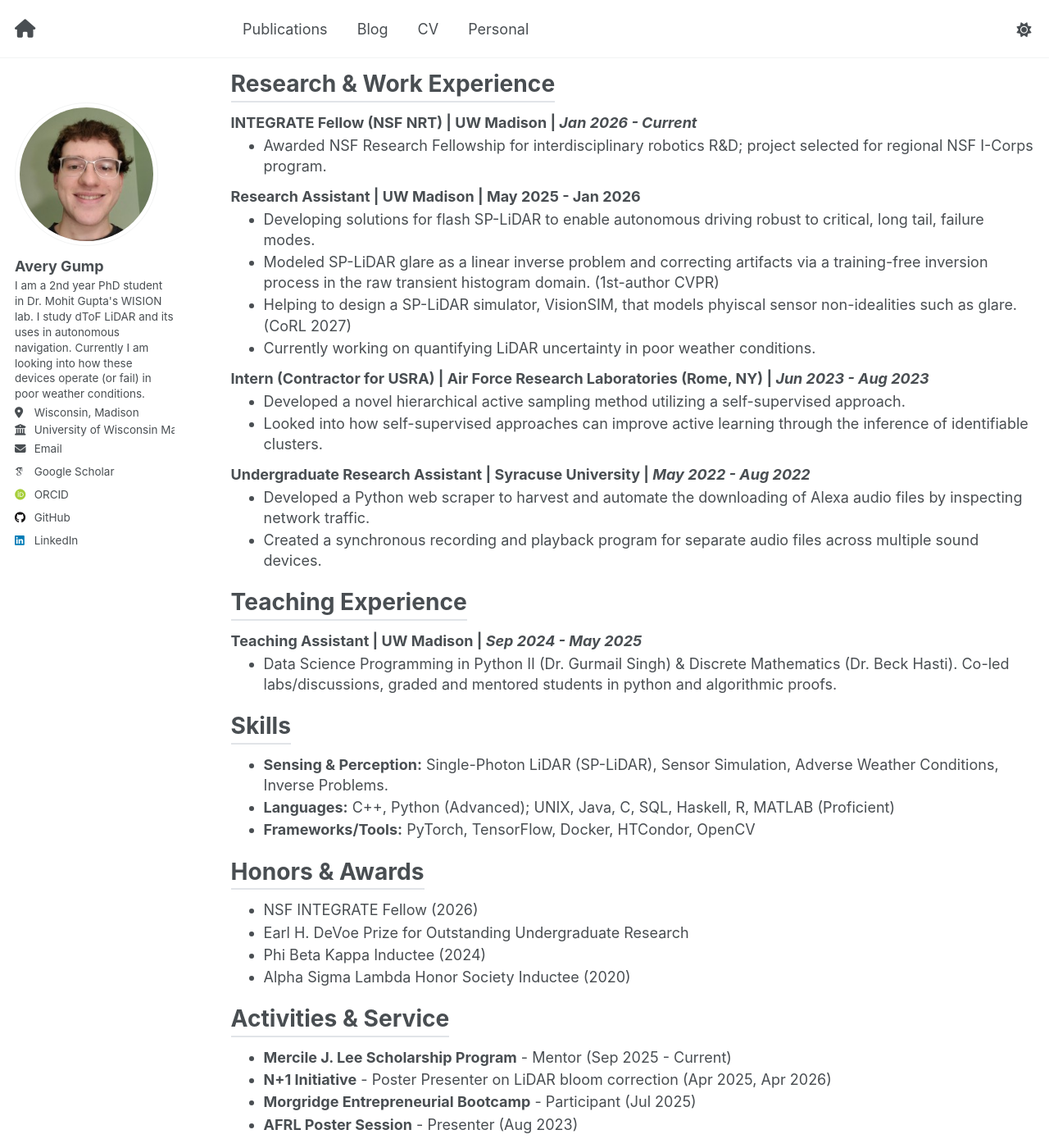
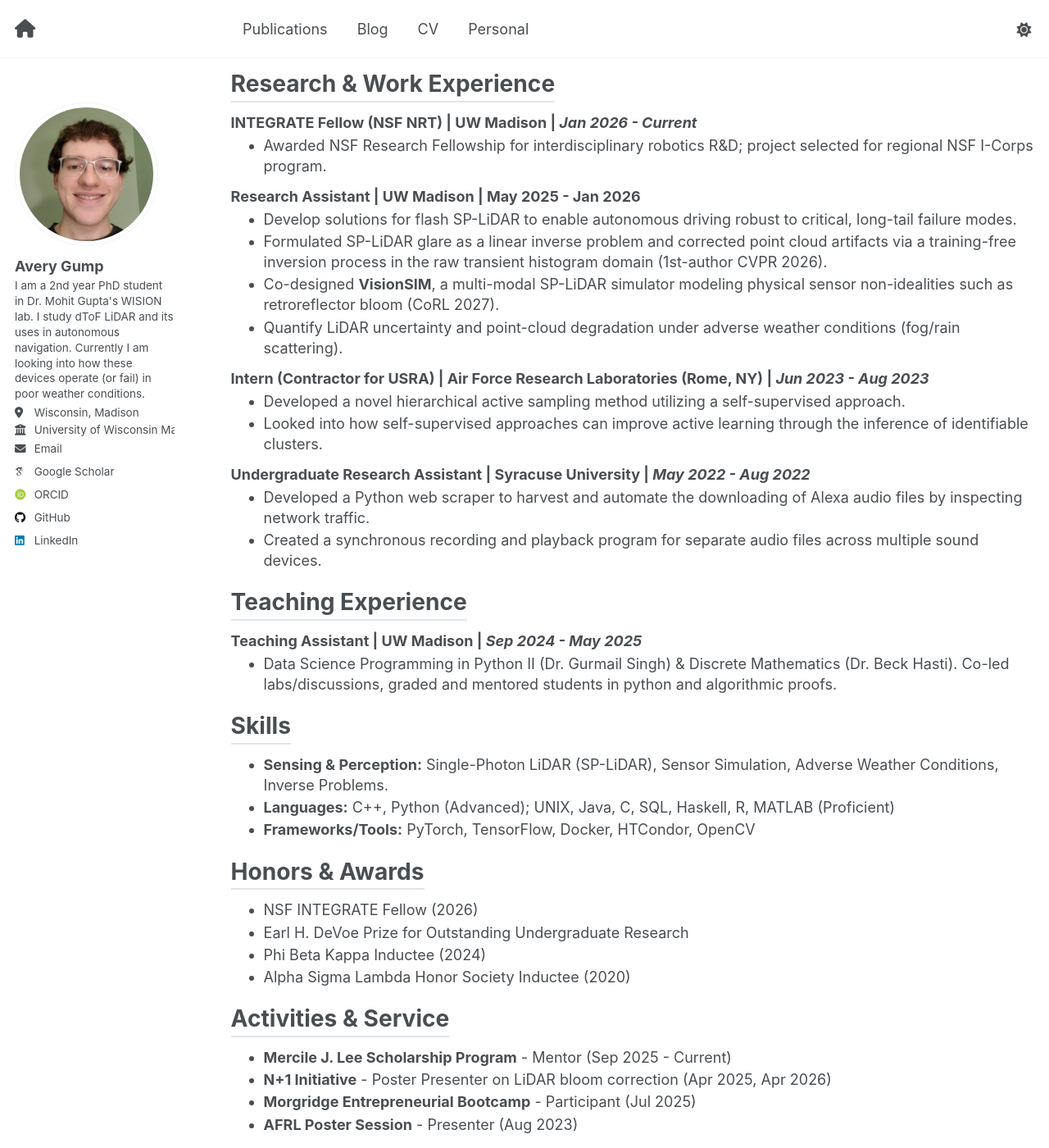
Before and after one commit to avery-gump/avery-gump.github.io, a Jekyll site: the page built from _pages/cv.md, in a window 1280 px wide and 1400 px high, scrolled down 759 px. Shown: the whole window at 82% size. Built offline with Jekyll 4.4.1, drawn with Linux system fonts in a browser that asks for light colours; some web fonts are replaced.

Commit message:
edit resume

```diff
--- a/_pages/cv.md
+++ b/_pages/cv.md
@@ -75,17 +75,17 @@ Publications
 </div>
 
 
-Research & Work Experience
-======
+# Research & Work Experience
+
 
 ### **INTEGRATE Fellow (NSF NRT)** | UW Madison | *Jan 2026 - Current*
 * Awarded NSF Research Fellowship for interdisciplinary robotics R&D; project selected for regional NSF I-Corps program.
 
 ### **Research Assistant** | UW Madison | May 2025 - Jan 2026
-* Developing solutions for flash SP-LiDAR to enable autonomous driving robust to critical, long tail, failure modes.
-* Modeled SP-LiDAR glare as a linear inverse problem and correcting artifacts via a training-free inversion process in the raw transient histogram domain. (1st-author CVPR)
-* Helping to design a SP-LiDAR simulator, VisionSIM, that models phyiscal sensor non-idealities such as glare. (CoRL 2027)
-* Currently working on quantifying LiDAR uncertainty in poor weather conditions.
+* Develop solutions for flash SP-LiDAR to enable autonomous driving robust to critical, long-tail failure modes.
+* Formulated SP-LiDAR glare as a linear inverse problem and corrected point cloud artifacts via a training-free inversion process in the raw transient histogram domain (1st-author CVPR 2026).
+* Co-designed **VisionSIM**, a multi-modal SP-LiDAR simulator modeling physical sensor non-idealities such as retroreflector bloom (CoRL 2027).
+* Quantify LiDAR uncertainty and point-cloud degradation under adverse weather conditions (fog/rain scattering).
 
 ### **Intern (Contractor for USRA)** | Air Force Research Laboratories (Rome, NY) | *Jun 2023 - Aug 2023*
 * Developed a novel hierarchical active sampling method utilizing a self-supervised approach.
@@ -95,28 +95,28 @@ Research & Work Experience
 * Developed a Python web scraper to harvest and automate the downloading of Alexa audio files by inspecting network traffic.
 * Created a synchronous recording and playback program for separate audio files across multiple sound devices.
 
-Teaching Experience
-======
+# Teaching Experience
+
 
 ### **Teaching Assistant** | UW Madison | *Sep 2024 - May 2025*
 * Data Science Programming in Python II (Dr. Gurmail Singh) & Discrete Mathematics (Dr. Beck Hasti). Co-led labs/discussions, graded and mentored students in python and algorithmic proofs.
 
 
-Skills
-======
+# Skills
+
 * **Sensing & Perception:** Single-Photon LiDAR (SP-LiDAR), Sensor Simulation, Adverse Weather Conditions, Inverse Problems.
 * **Languages:** C++, Python (Advanced); UNIX, Java, C, SQL, Haskell, R, MATLAB (Proficient)
 * **Frameworks/Tools:** PyTorch, TensorFlow, Docker, HTCondor, OpenCV
 
-Honors & Awards
-======
+# Honors & Awards
+
 * NSF INTEGRATE Fellow (2026)
 * Earl H. DeVoe Prize for Outstanding Undergraduate Research
 * Phi Beta Kappa Inductee (2024)
 * Alpha Sigma Lambda Honor Society Inductee (2020)
 
-Activities & Service
-======
+# Activities & Service
+
 * **Mercile J. Lee Scholarship Program** - Mentor (Sep 2025 - Current)
 * **N+1 Initiative** - Poster Presenter on LiDAR bloom correction (Apr 2025, Apr 2026)
 * **Morgridge Entrepreneurial Bootcamp** - Participant (Jul 2025)
@@ -214,8 +214,16 @@ Activities & Service
       display: none !important;
     }
 
-    .cv-publications p, li {
+    /* Prevents headings from being orphaned at the bottom of a page */
+    h1, h2, h3 {
+      break-after: avoid;
+      page-break-after: avoid;
+    }
+
+    /* Prevents entries and headings from breaking awkwardly mid-element */
+    .cv-publications p, li, h3 {
       page-break-inside: avoid;
+      break-inside: avoid;
     }
   }
 </style>
```
